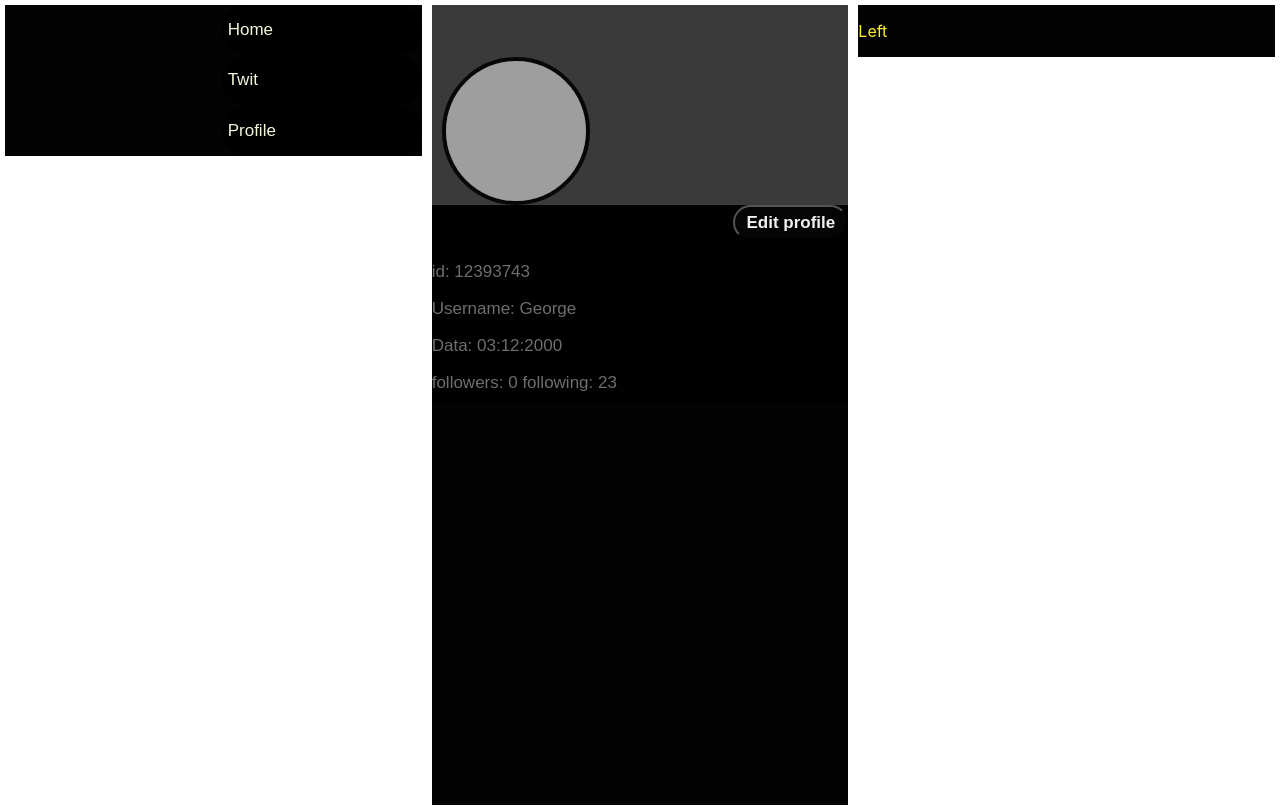
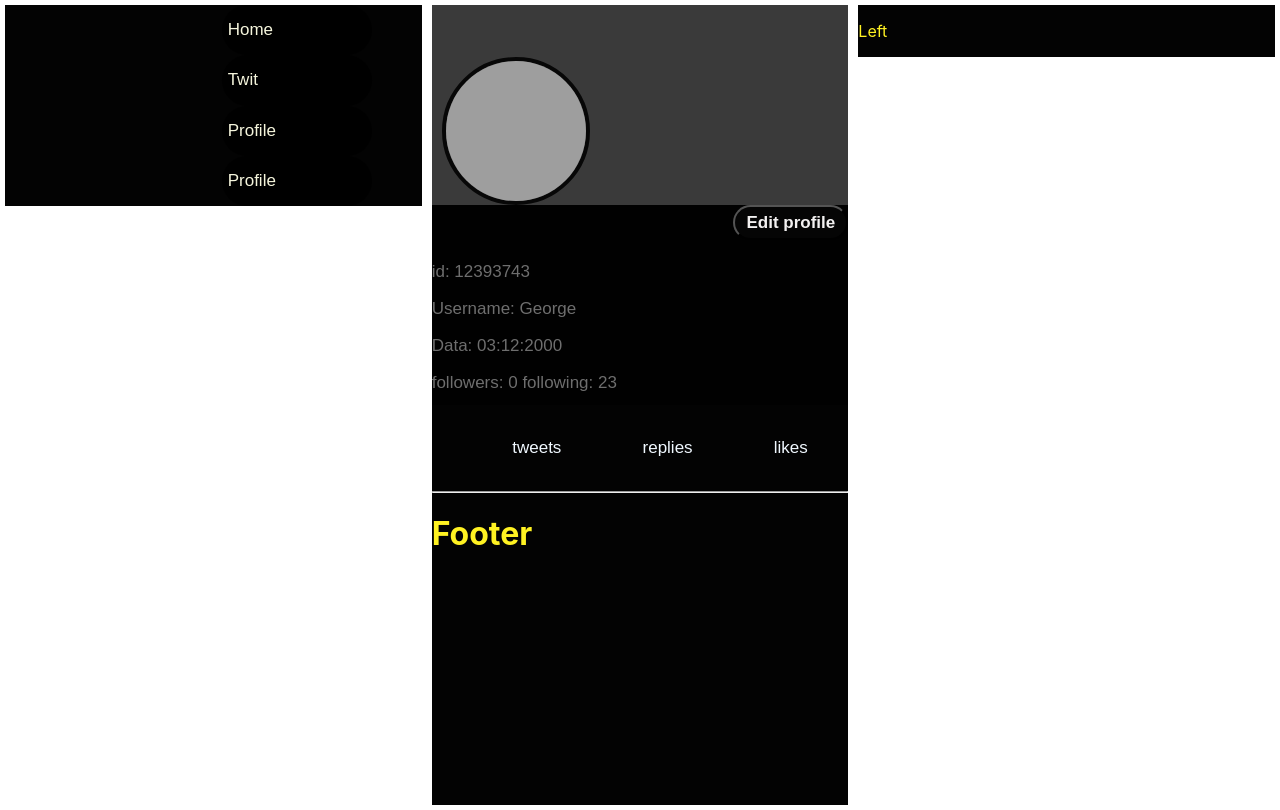
Before and after one commit to Memagog/social, a React (Create React App) app: page /prof in a window 1280 px wide. Built offline with nearby package versions, Linux system fonts and the light colour scheme; grey boxes are pictures that could not be loaded.

Commit message:
add Profile Components, add routing in Profile content, create components for Render Content Application

```diff
--- a/src/components/AppContainer/AppContainer.js
+++ b/src/components/AppContainer/AppContainer.js
@@ -5,9 +5,8 @@ import {
     Route
   } from "react-router-dom";
 import "./AppContainer.scss";
-import Profile from '../Profile/ProfileHeader';
-
 import Menu from '../Menu/Menu';
+import ProfileContainer from './../Profile/ProfileContainer/ProfileContainer';
 const routes = [
   {
     path: "/",
@@ -20,7 +19,7 @@ const routes = [
   },
   {
     path: "/prof",
-    main: () =><Profile></Profile>
+    main: () =><ProfileContainer></ProfileContainer>
   },
   {
     path: "/followers",
--- a/src/components/Menu/Menu.js
+++ b/src/components/Menu/Menu.js
@@ -20,6 +20,12 @@ export default function Menu() {
                         <p>Profile</p>
                     </button>
                 </Link>
+                <Link to="/prof" style={{textDecoration: "none"}}>
+                    <button className="menu__button-group_button">
+                        <p>Profile</p>
+                    </button>
+                </Link>
+
             </div>
 
         </div>
--- a/src/components/Menu/Menu.scss
+++ b/src/components/Menu/Menu.scss
@@ -8,7 +8,7 @@
         background-color: rgb(0, 0, 0);
         border-radius: 50px 50px 50px 50px;
         height: 50.25px;
-        width: 200px;
+        width: 150px;
         display: flex;
         justify-content: flex-start;
         align-items: center;
@@ -29,4 +29,5 @@
     .menu__button-group_button:focus{
         font-weight:700;
     }
+
 }
--- /dev/null
+++ b/src/components/Profile/ProfileContainer/ProfileContainer.js
@@ -0,0 +1,20 @@
+import React from 'react'
+import ProfileNavbar from '../ProfileNavbar/ProfileNavbar';
+import ProfileHeader from './../ProfileHeader/ProfileHeader';
+
+export default function ProfileContainer() {
+    return (
+        <div className="profile-container">
+            <div className="profile-container__profile-header">
+                <ProfileHeader></ProfileHeader>
+            </div>
+            <div className="profile-container__profile-navbar">
+                <ProfileNavbar></ProfileNavbar>
+            </div>
+            <div className="profile-container__profile-content">
+                <hr/>
+                <h1>Footer</h1>
+            </div>
+        </div>
+    )
+}
--- /dev/null
+++ b/src/components/Profile/ProfileContainer/ProfileContainer.scss
@@ -0,0 +1,4 @@
+.profile-container{
+    display: flex;
+    flex-direction: column;
+}
--- /dev/null
+++ b/src/components/Profile/ProfileContent/Likes.js
@@ -0,0 +1,9 @@
+import React from 'react'
+
+export default function Likes() {
+    return (
+        <div>
+            <h1>LIKES 3</h1>
+        </div>
+    )
+}
--- /dev/null
+++ b/src/components/Profile/ProfileContent/Replies.js
@@ -0,0 +1,9 @@
+import React from 'react'
+
+export default function Replies() {
+    return (
+        <div>
+             <h1>REPLIES 2</h1>
+        </div>
+    )
+}
--- /dev/null
+++ b/src/components/Profile/ProfileContent/Tweets.js
@@ -0,0 +1,9 @@
+import React from 'react'
+
+export default function Tweets() {
+    return (
+        <div>
+            <h1>TWITER 1</h1>
+        </div>
+    )
+}
--- a/src/components/Profile/ProfileHeader.js
+++ b/src/components/Profile/ProfileHeader/ProfileHeader.js
@@ -1,5 +1,5 @@
 import React from 'react'
-import "./Profile.scss"
+import "./ProfileHeader.scss"
 const user = {
     _id: 12393743,
     name: "George",
@@ -8,7 +8,7 @@ const user = {
     following: 23,
 
 }
-export default function Profile() {
+export default function ProfileHeader() {
     return (
         <div className="profile">
            <div className="profile__container">
--- /dev/null
+++ b/src/components/Profile/ProfileNavbar/ProfileNavbar.js
@@ -0,0 +1,53 @@
+import React from "react";
+import "./ProfileNavbar.scss"
+import {
+
+  BrowserRouter as Router,
+  Switch,
+  Route,
+  Link
+} from "react-router-dom";
+import Tweets from './../ProfileContent/Tweets';
+import Replies from './../ProfileContent/Replies';
+import Likes from './../ProfileContent/Likes';
+export default function ProfileNavbar() {
+    return (
+            <Router>
+                <div className="profile-navbar_container">
+                    <ul className="profile-navbar_container_nav">
+                        <div className="profile-navbar_container_nav_link">
+                            <li>
+                                <Link to="/tweets" style={{textDecoration: "none"}}><p>tweets</p></Link>
+                            </li>
+                        </div>
+
+                        <div className="profile-navbar_container_nav_link">
+                            <li>
+                            <Link to="/replies" style={{textDecoration: "none"}}><p>replies</p></Link>
+                            </li>
+                        </div>
+
+                         <div className="profile-navbar_container_nav_link">
+                            <li>
+                            <Link to="/likes" style={{textDecoration: "none"}}><p>likes</p></Link>
+                            </li>
+                        </div>
+                    </ul>
+
+                     {/* <hr /> */}
+                    <Switch>
+                        <Route path="/tweets">
+                            <Tweets></Tweets>
+                        </Route>
+                        <Route path="/replies">
+                            <Replies></Replies>
+                        </Route>
+                        <Route path="/likes">
+                            <Likes></Likes>
+                        </Route>
+                    </Switch>
+                </div>
+            </Router>
+
+    )
+}
--- /dev/null
+++ b/src/components/Profile/ProfileNavbar/ProfileNavbar.scss
@@ -0,0 +1,27 @@
+.profile-navbar_container_nav{
+    display: flex;
+    justify-content: space-around;
+    align-items: center;
+    flex-direction: row;
+    .profile-navbar_container_nav_link{
+        // width: 100px;
+        // height: 100%;
+        // padding: 0px;
+        list-style-type: none;
+        p{
+            color: aliceblue;
+            font-size: 17px;
+            font-family: Arial, Helvetica, sans-serif;
+            text-decoration: none;
+        }
+    }
+    .profile-navbar_container_nav_link:hover{
+
+        background-color: rgb(43, 41, 41);
+    }
+
+}
+.profile-navbar_container_nav_link:active{
+
+   border-bottom: solid rgb(89, 173, 221);
+}
```
Also changed, not shown: src/components/Profile/ProfileHeader/ProfileHeader.scss (renamed from src/components/Profile/Profile.scss).
